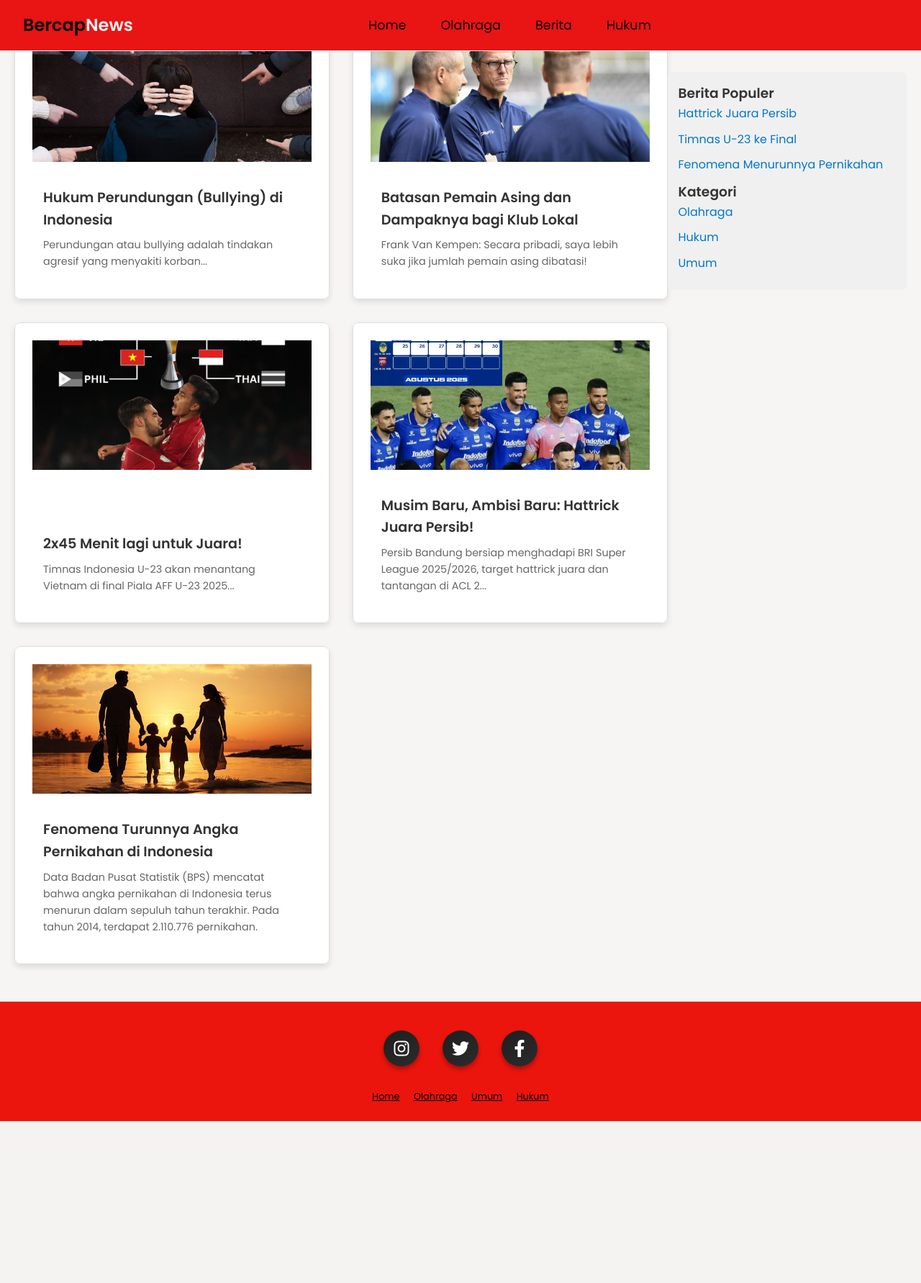
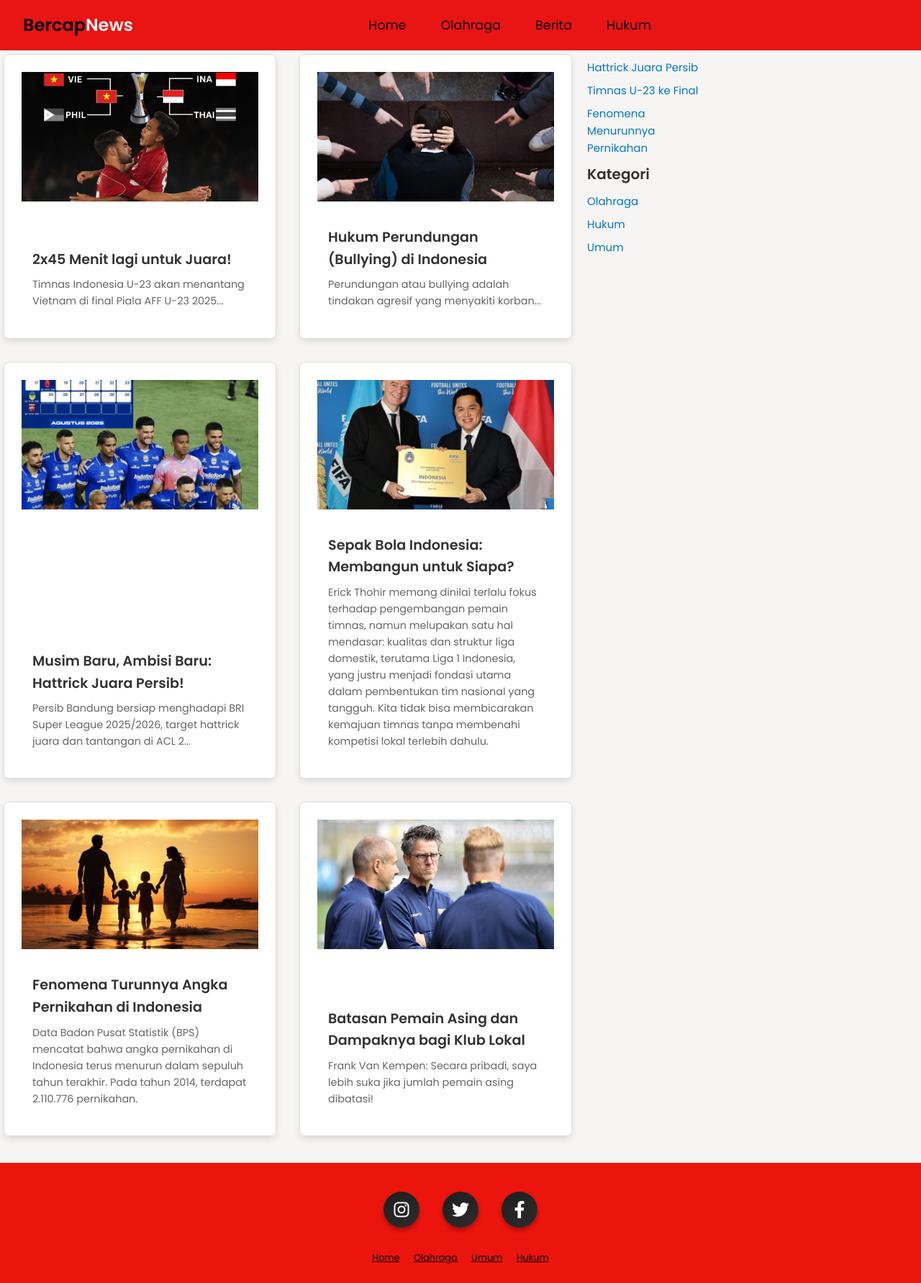
Before and after one commit to Hardiansyah46/haji-ojers, a PHP site: page / in a window 1280 px wide. Shown: the whole page at 72% size. Before the commit the page ends 1558 px from the top, so only its background shows below. Run offline with PHP 8.4, Linux system fonts and the light colour scheme; some libraries are stand-ins or nearby versions.

Commit message:
mengubah css dan html nya

```diff
--- a/css/style.css
+++ b/css/style.css
@@ -31,7 +31,7 @@ body {
 }
 
 body {
-  display: flex;
+  /* display: flex; */
   flex-direction: column;
 }
 
@@ -48,7 +48,8 @@ body {
 
 /* Menu layout Content*/
 .content-wrapper {
-  padding: 20px;
+  width: 100%;
+  box-sizing: border-box;
 }
 
 .layout {
@@ -57,31 +58,22 @@ body {
 }
 
 .main {
-  flex: 3;
-  width: 100%;
+  width: 800px;
   max-width: 100%;
   box-sizing: border-box;
-}
-
-.main-content {
-  flex: 3;
-  margin-top: 0;
-  box-sizing: border-box;
+  margin-top: 70px;
+  padding: 5px;
 }
 
 @media (max-width: 768px) {
-  .layout,
-  .main-layout {
+  .layout {
     flex-direction: column;
   }
 
   .main,
-  .main-content,
   .content-wrapper {
     width: 100% !important;
     max-width: 100% !important;
-    padding: 0 1rem;
-    margin: 0 auto;
   }
 
   .sidebar {
@@ -97,13 +89,6 @@ body {
   .menu-card-link {
     flex: 1 1 100%;
   }
-}
-
-.sidebar {
-  flex: 1;
-  background-color: #f0f0f0;
-  padding: 15px;
-  border-radius: 6px;
 }
 
 /* Tambahan styling */
@@ -125,39 +110,7 @@ ul li a:hover {
   text-decoration: underline;
 }
 
-/* Responsif untuk layar kecil */
-@media (max-width: 450px) {
-  .layout {
-    flex-direction: column;
-  }
-
-  .sidebar {
-    width: 100%;
-    margin-top: 20px;
-  }
-}
-
 /* Layout dasar */
-.main-layout {
-  display: flex;
-  gap: 20px;
-  align-items: flex-start;
-  justify-content: space-between;
-}
-
-.main-content {
-  flex: 3;
-  margin-top: 80px;
-  box-sizing: border-box;
-}
-
-.sidebar {
-  flex: 1;
-  background-color: #f0f0f0;
-  padding: 15px;
-  border-radius: 6px;
-  margin-top: 80px;
-}
 
 .menu-card {
   border: 1px solid #ddd;
@@ -434,19 +387,8 @@ ul li a:hover {
   border-left: 3px solid #ccc;
   color: #555;
 }
-@media (max-width: 600px) {
-  /* Layout kolom jadi tumpuk */
-  .layout {
-    flex-direction: column;
-  }
 
 /* Konten utama agar fleksibel di layar kecil */
-  .main {
-    width: 100%;
-    max-width: 100%;
-    padding: 0;
-    margin: 0;
-  }
 
 .full-article {
   width: 100%;
@@ -490,7 +432,7 @@ ul li a:hover {
 
 /* Sidebar di bawah konten, penuh lebar */
 .sidebar {
-    width: 100%;
+  width: 200px;
   margin-top: 24px;
   padding: 16px;
   box-sizing: border-box;
@@ -510,21 +452,13 @@ ul li a:hover {
   color: #0077cc;
 }
 
-  /* Reset spacing agar tidak out of bounds */
-  body,
-  html {
-    margin: 0;
-    padding: 0;
-    overflow-x: hidden;
-  }
-}
-
 /* Container untuk kartu-kartu menu */
 .row {
-  display: grid;
   grid-template-columns: repeat(auto-fit, minmax(300px, 1fr));
   gap: 1.2rem;
   align-items: stretch;
+  display: grid;
+  gap: 2rem;
 }
 
 .menu-card {
@@ -537,29 +471,6 @@ ul li a:hover {
   flex-direction: column;
   justify-content: space-between;
   align-items: center;
-  text-align: center;
-  padding: 1.5rem;
-  height: 100%;
-  min-height: 450px;
-}
-
-/* Grid Artikel */
-.row {
-  display: grid;
-  gap: 2rem;
-}
-
-/* Kartu Berita */
-.menu-card {
-  background: #fff;
-  border-radius: 8px;
-  overflow: hidden;
-  box-shadow: 0 4px 10px rgba(0, 0, 0, 0.05);
-  transition: transform 0.3s ease;
-  display: flex;
-  flex-direction: column;
-  justify-content: space-between;
-  align-items: flex-start;
   text-align: left;
   padding: 1.5rem;
   height: 100%;
--- a/halaman3.html
+++ b/halaman3.html
@@ -49,7 +49,7 @@
 
       <!-- SECTION PERNIKAHAN -->
       <section id="berita" class="full-article">
-        <div class="container">
+        <main class="main">
           <h2>
             Fenomena Penurunan Angka Pernikahan di Indonesia: Sebuah Refleksi
             Sosial
@@ -161,6 +161,7 @@
         </div>
         <div id="searchResults"></div>
       </section>
+      </main>
 
       <!-- ✅ Footer harus di luar section & card -->
       <footer>
--- a/index.html
+++ b/index.html
@@ -55,6 +55,16 @@
       <!-- === Konten Utama === -->
       <main class="main">
         <div class="row">
+          <a href="halaman2.html#liga-indonesia" class="menu-card-link">
+            <article class="menu-card">
+              <img src="img/5.jpeg" alt="Sepak Bola Indonesia" />
+              <div class="card-content">
+                <h3>Sepak Bola Indonesia: Membangun untuk Siapa?</h3>
+                <p class="excerpt">Erick Thohir memang dinilai terlalu fokus terhadap pengembangan pemain timnas, namun melupakan satu hal mendasar: kualitas dan struktur liga domestik, terutama Liga 1 Indonesia, yang justru menjadi fondasi utama dalam pembentukan tim nasional yang tangguh. Kita tidak bisa membicarakan kemajuan timnas tanpa membenahi kompetisi lokal terlebih dahulu.</p>
+              </div>
+            </article>
+          </a>
+
           <a href="halaman2.html#persib" class="menu-card-link">
             <article class="menu-card">
               <img src="img/persib.jpeg" alt="Persib Bandung BRI Liga 1" />
@@ -66,7 +76,7 @@
           </a>
         </div>
 
-        <div class="row">
+
           <a href="halaman2.html#timnas" class="menu-card-link">
             <article class="menu-card">
               <img src="img/4.jpeg" alt="Timnas U-23 Indonesia" />
@@ -76,6 +86,7 @@
               </div>
             </article>
           </a>
+
 
           <!-- iklan -->
           <script async="async" data-cfasync="false" src="//pl27323442.profitableratecpm.com/b44fa8d81acef037c5bd1fc2cfe45b67/invoke.js"></script>
@@ -109,7 +120,6 @@
                 <p class="excerpt">
                   Data Badan Pusat Statistik (BPS) mencatat bahwa angka pernikahan di Indonesia terus menurun dalam sepuluh tahun terakhir. Pada tahun 2014, terdapat 2.110.776 pernikahan.
                 </p>
-              </div>
             </article>
           </a>
         </main>
@@ -130,7 +140,6 @@
           <li><a href="halaman3.html#umum">Umum</a></li>
         </ul>
       </aside>
-
     </div>
   </div>
 
```
Also changed, not shown: halaman2.html (+115 -32 lines), img/5.jpeg (added). Lines whose indentation alone changed are shown as unchanged.
